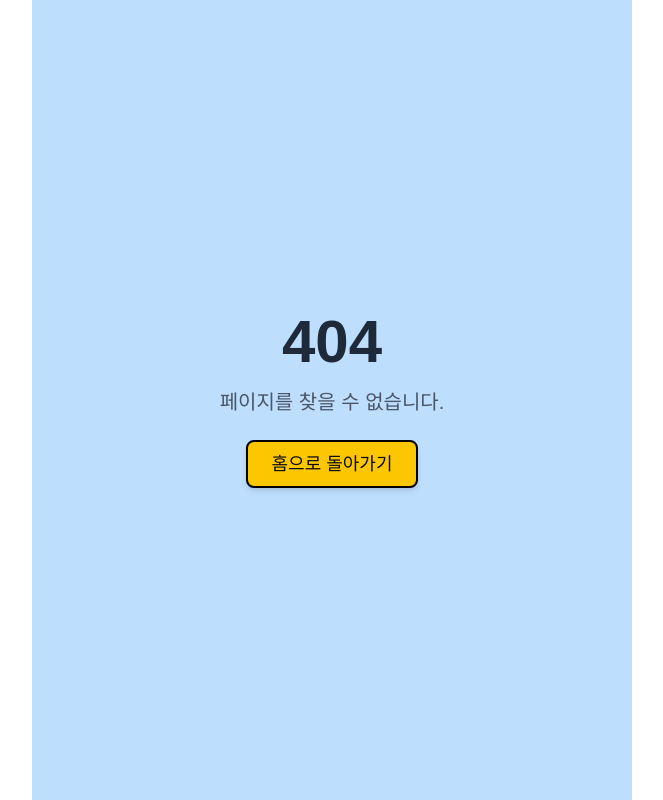
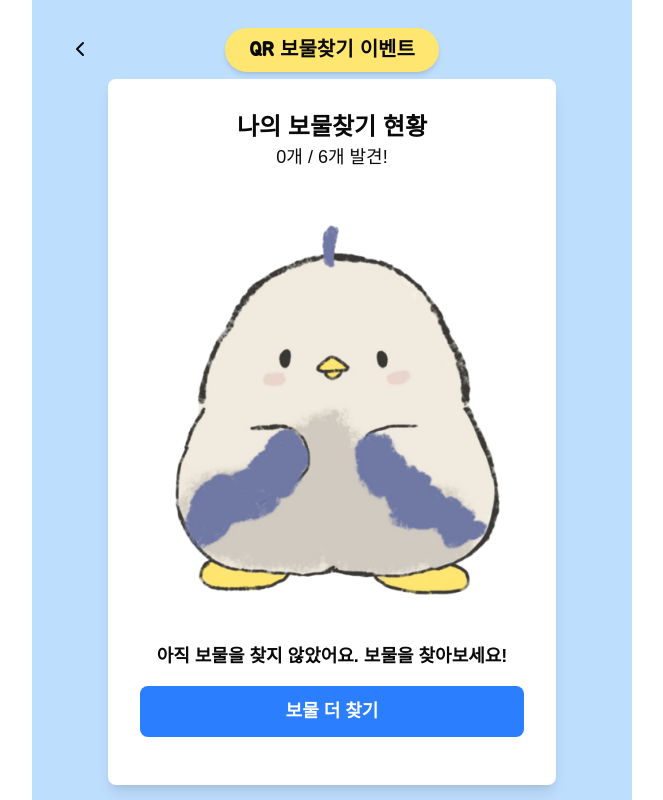
Before and after one commit to veg-in/veg-in.github.io, a React (Vite) app: page /qrtreasure/result in a window 1280 px wide. Before the commit this address led to /qrtreasure/game. Shown: the whole page, without its empty margins (308-971 px from the left). Built offline with nearby package versions, Linux system fonts and the light colour scheme; a web font is replaced by a local one; what @mysten/dapp-kit, @mysten/sui would draw is missing.

Commit message:
결과 보러 가기 버튼 추가

```diff
--- a/src/pages/QRTreasure/QRResult.tsx
+++ b/src/pages/QRTreasure/QRResult.tsx
@@ -7,22 +7,13 @@
   const navigate = useNavigate();
   const location = useLocation();
   const [foundMarkers, setFoundMarkers] = useState(0);
-  const [, setTotalMarkers] = useState(0);
+  const [totalMarkers, setTotalMarkers] = useState(6); // Set the default total markers to 6
   const [, setMarkerName] = useState('');
   const [isLoading, setIsLoading] = useState(true);
+  const [, setIsDirectAccess] = useState(false);
 
   useEffect(() => {
-    const processQRCode = () => {
-      // URL에서 마커 번호와 해시 추출
-      const searchParams = new URLSearchParams(location.search);
-      const markerId = searchParams.get('id');
-      const hash = searchParams.get('hash');
-
-      if (!markerId || !hash) {
-        navigate('/qrtreasure/game');
-        return;
-      }
-
+    const processQRData = () => {
       // 전체 마커 목록 (QRTreasure의 locations 배열과 일치해야 함)
       const allMarkers = [
         { id: '1', hash: 'a1b2c3d4', title: '정문' },
@@ -32,6 +23,30 @@
         { id: '5', hash: 'q7r8s9t0', title: '중도 앞' },
         { id: '6', hash: 'u1v2w3x4', title: '도서관 앞 용재상' },
       ];
+
+      // URL에서 마커 번호와 해시 추출
+      const searchParams = new URLSearchParams(location.search);
+      const markerId = searchParams.get('id');
+      const hash = searchParams.get('hash');
+
+      // 로컬 스토리지에서 기존 발견 목록 불러오기
+      const foundMarkersData = localStorage.getItem('qrFoundMarkers') || '[]';
+      let foundList;
+      try {
+        foundList = JSON.parse(foundMarkersData);
+      } catch (e) {
+        console.error('로컬 스토리지 데이터 파싱 오류:', e);
+        foundList = [];
+      }
+
+      // Direct access to /qrtreasure/result (without parameters)
+      if (!markerId || !hash) {
+        setIsDirectAccess(true);
+        setFoundMarkers(Array.isArray(foundList) ? foundList.length : 0);
+        setTotalMarkers(allMarkers.length);
+        setIsLoading(false);
+        return;
+      }
 
       // 현재 스캔한 마커 찾기
       const currentMarker = allMarkers.find((m) => m.id === markerId && m.hash === hash);
@@ -45,16 +60,6 @@
 
       // 마커ID와 해시 조합
       const markerKey = `${markerId}_${hash}`;
-
-      // 로컬 스토리지에서 기존 발견 목록 불러오기
-      const foundMarkersData = localStorage.getItem('qrFoundMarkers') || '[]';
-      let foundList;
-      try {
-        foundList = JSON.parse(foundMarkersData);
-      } catch (e) {
-        console.error('로컬 스토리지 데이터 파싱 오류:', e);
-        foundList = [];
-      }
 
       // 이미 발견한 마커인지 확인
       const isAlreadyFound = Array.isArray(foundList) && foundList.includes(markerKey);
@@ -74,7 +79,7 @@
       setIsLoading(false);
     };
 
-    processQRCode();
+    processQRData();
   }, [location.search, navigate]);
 
   if (isLoading) {
@@ -91,69 +96,97 @@
   }
 
   function remainCount() {
-    if (foundMarkers === 1 || foundMarkers === 2)
+    if (foundMarkers === 0) {
+      return {
+        count: 1,
+        img: '/pamchu.png',
+        currentPresent: '아직 보물을 찾지 않았어요',
+        nextPresent: '바나나우유',
+      };
+    } else if (foundMarkers === 1 || foundMarkers === 2) {
       return {
         count: 3 - foundMarkers,
         img: '/banana.png',
         currentPresent: '바나나우유',
         nextPresent: '스타벅스 커피',
       };
-    if (foundMarkers === 3 || foundMarkers === 4 || foundMarkers === 5)
+    } else if (foundMarkers === 3 || foundMarkers === 4 || foundMarkers === 5) {
       return {
         count: 6 - foundMarkers,
         img: '/coffee.png',
         currentPresent: '스타벅스 커피',
         nextPresent: '스탠리 텀블러',
       };
-    if (foundMarkers === 6)
+    } else if (foundMarkers === 6) {
       return {
-        count: 6 - foundMarkers,
+        count: 0,
         img: '/cup.png',
         currentPresent: '스탠리 텀블러',
         nextPresent: '',
       };
     }
+  }
+
+  const resultInfo = remainCount();
 
   return (
     <div className='flex flex-col w-full min-h-screen'>
-      <QRHeader showBackButton={false} backTo='/qrtreasure/map' />
+      <QRHeader showBackButton={true} backTo='/qrtreasure/map' />
 
-      <div className='flex-grow flex items-center justify-center p-8'>
+      <div className='flex-grow flex items-center justify-center p-3'>
         <div className='bg-white p-8 rounded-lg shadow-lg max-w-md w-full text-center'>
+          <div className='text-center mb-4'>
+            <h2 className='text-2xl font-bold'>나의 보물찾기 현황</h2>
+            <p className='text-lg'>
+              {foundMarkers}개 / {totalMarkers}개 발견!
+            </p>
+          </div>
+
           <img
             id='nftcapture'
-            src={remainCount()?.img}
+            src={resultInfo?.img}
             alt='캐릭터'
             className='w-full m-auto h-auto'
           />
+
+          {foundMarkers === 0 ? (
+            <p className='pt-8 text-[18px] font-bold'>
+              아직 보물을 찾지 않았어요. 보물을 찾아보세요!
+            </p>
+          ) : (
             <p className='pt-8 text-[18px] font-bold '>
               지금까지 {foundMarkers}개의 보물을 찾았어요! 스토리 공유하고{' '}
-            {remainCount()?.currentPresent}를 받아가세요🎉
+              {resultInfo?.currentPresent}를 받아가세요🎉
             </p>
+          )}
 
-          {foundMarkers !== 6 && (
-            <p className=' pt-6 text-[16px]'>
-              {remainCount()?.count}개만 더 찾으면 {remainCount()?.nextPresent}를 받을 수 있어요!
+          {foundMarkers !== 6 && foundMarkers > 0 && (
+            <p className='pt-6 text-[16px]'>
+              {resultInfo?.count}개만 더 찾으면 {resultInfo?.nextPresent}를 받을 수 있어요!
             </p>
           )}
 
           <Link
             to='/qrtreasure/map'
-            className='flex justify-center text-[18px] bg-blue-500 hover:bg-blue-600 text-white font-bold my-4 py-3 px-6 rounded-lg transition duration-200 '
+            className='flex justify-center text-[18px] bg-blue-500 hover:bg-blue-600 text-white font-bold my-4 py-3 px-6 rounded-lg transition duration-200'
           >
             보물 더 찾기
           </Link>
 
+          {foundMarkers > 0 && (
+            <>
               <button
                 onClick={() => captureAndShare()}
-            className='w-full justify-center text-[18px] bg-blue-500 hover:bg-blue-600 text-white font-bold py-3 px-6 rounded-lg transition duration-200 '
+                className='w-full justify-center text-[18px] bg-blue-500 hover:bg-blue-600 text-white font-bold py-3 px-6 rounded-lg transition duration-200'
               >
                 인스타에 공유하고 선물 받기
               </button>
 
               <p className='mt-4 text-[13px]'>
-            ※ 인스타그램에 공유하실 때 <br /> “@dokpami.nft”를 태그해주세요!
+                ※ 인스타그램에 공유하실 때 <br /> "@dokpami.nft"를 태그해주세요!
               </p>
+            </>
+          )}
         </div>
       </div>
     </div>
--- a/src/pages/QRTreasure/QRTreasure.tsx
+++ b/src/pages/QRTreasure/QRTreasure.tsx
@@ -1,4 +1,5 @@
 import { useState, useEffect } from 'react';
+import { Link } from 'react-router-dom';
 import KakaoMap from './_KakaoMap';
 import QRHeader from './_QRHeader';
 import { LocationData, QRLocations } from '@/data/QRMapData';
@@ -16,9 +17,9 @@
   );
 
   const [selectedLocation, setSelectedLocation] = useState(locations[0]);
-  const [, setFoundCount] = useState(0);
+  const [foundCount, setFoundCount] = useState(0);
   const [isOpen, setIsOpen] = useState(false);
-  // const totalMarkers = locations.length - 1; // "전체 보기" 제외
+  const totalMarkers = locations.length - 1; // "전체 보기" 제외
 
   // 로컬 스토리지에서 발견한 마커 정보 로딩
   useEffect(() => {
@@ -157,6 +158,12 @@
             <></>
           )}
         </div>
+        <Link
+          to='/qrtreasure/result'
+          className='w-full block text-center text-[18px] bg-blue-500 hover:bg-blue-600 text-white font-bold py-2 px-6 rounded-lg transition duration-200'
+        >
+          결과 보러 가기
+        </Link>
       </div>
     </div>
   );
```
Lines whose indentation alone changed are shown as unchanged.
